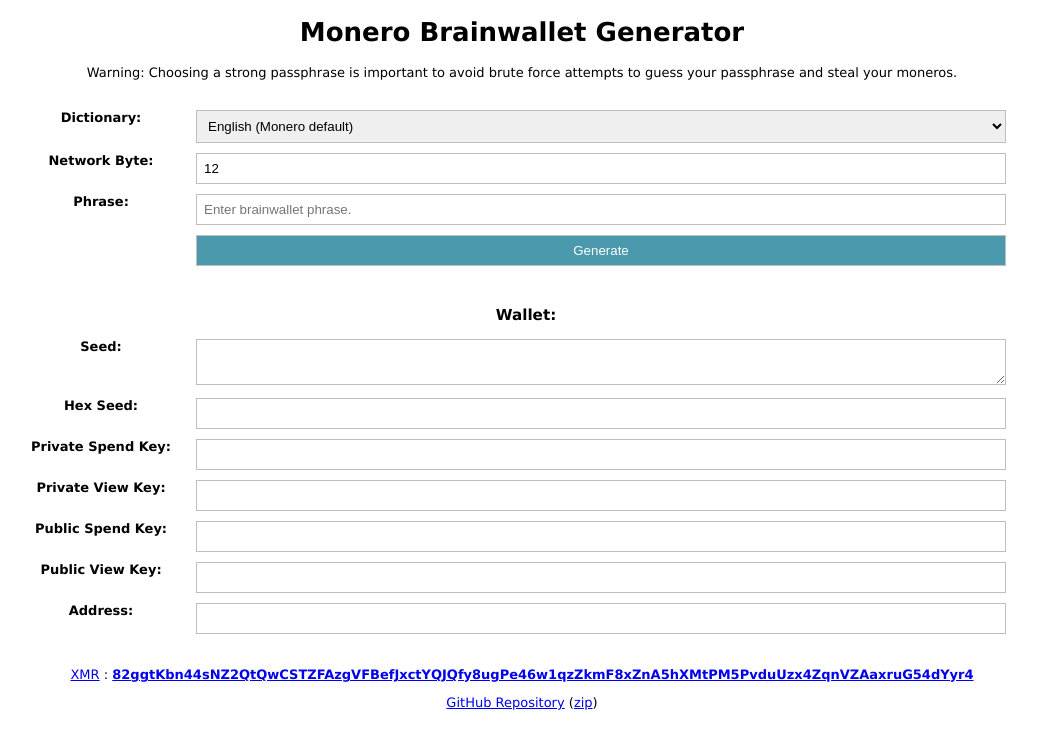
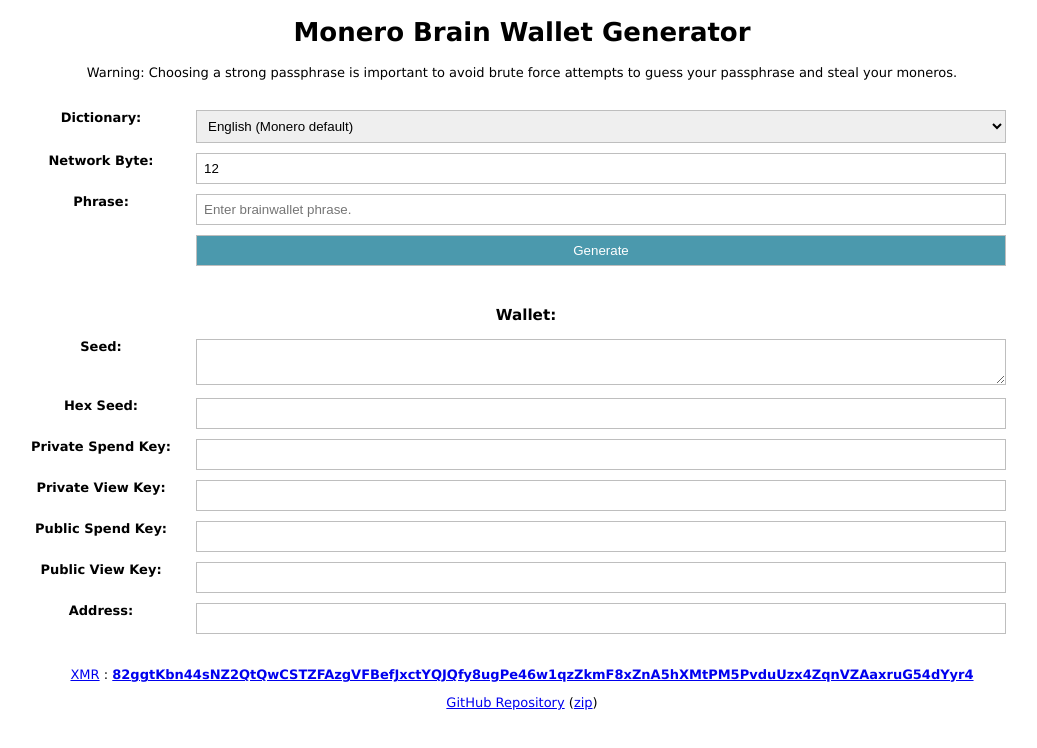
Before and after one commit to MikeTorino/monerobrainwallet, a plain HTML site: page site/index.html in a window 1280 px wide. Shown: the whole page, without its empty margins (118-1155 px from the left). Drawn offline with Linux system fonts and the light colour scheme.

Commit message:
Update index.html

```diff
--- a/site/index.html
+++ b/site/index.html
@@ -81,7 +81,7 @@
 	</head>
 	 <body> <center>
 		<div id="main-wrapper">
-				<h1>Monero Brainwallet Generator</h1>
+				<h1>Monero Brain Wallet Generator</h1>
 <span id="brainwarning">Warning: Choosing a strong passphrase is important to avoid brute force attempts to guess your passphrase and steal your moneros.</span>
 			<div id="bwGen">
 				<form class="form-style" onsubmit="return bwGen();" method="post">
```
